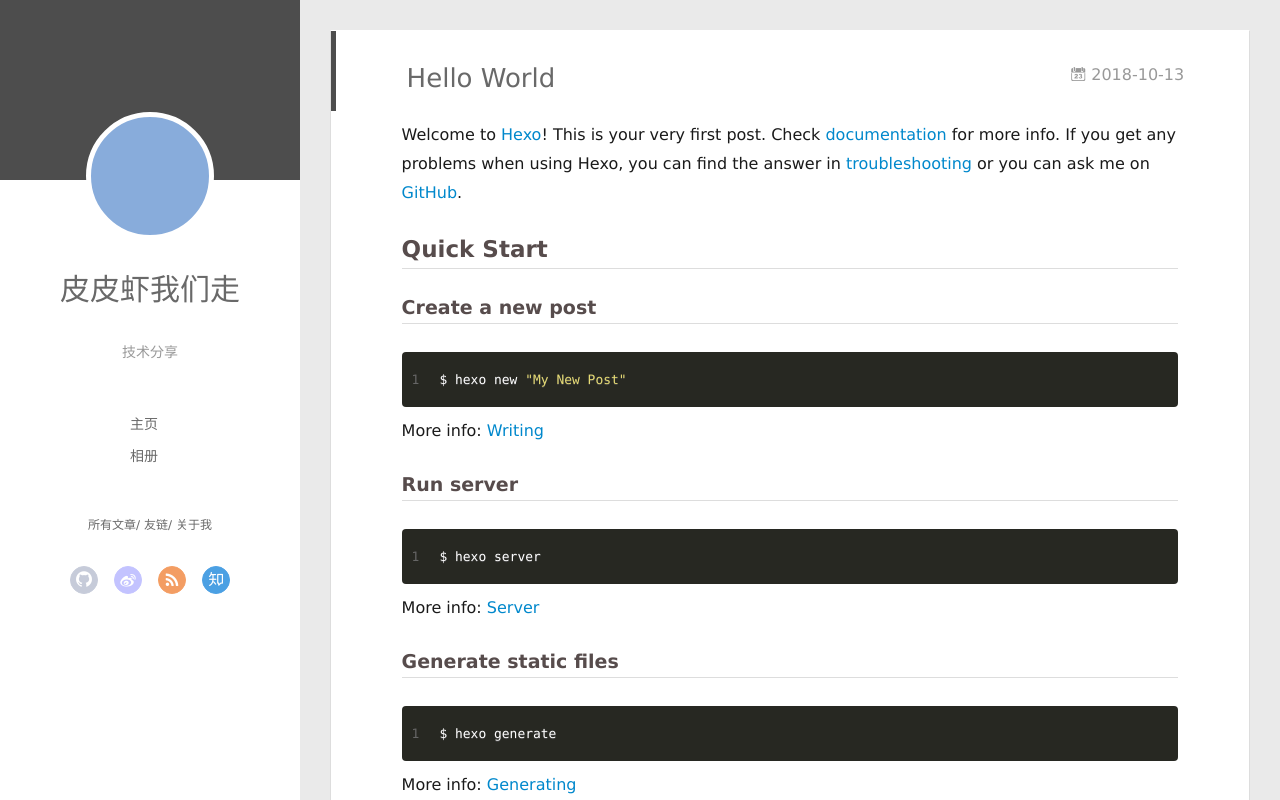
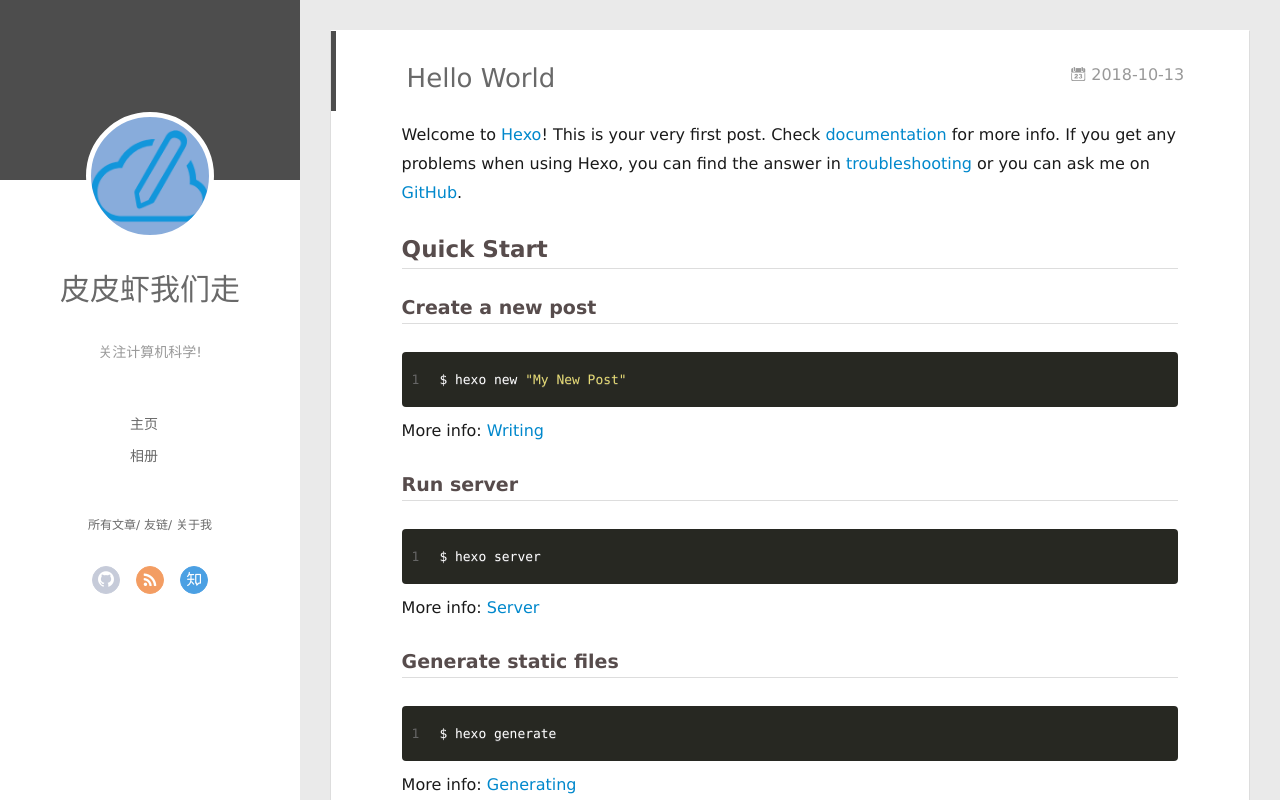
Before and after one commit to viidiot/viidiot.github.io, a plain HTML site: page 2018/10/13/hello-world/index.html in a window 1280 px wide. Drawn offline with Linux system fonts and the light colour scheme.

Commit message:
Site updated: 2018-10-13 14:28:16

```diff
--- a/2018/10/13/hello-world/index.html
+++ b/2018/10/13/hello-world/index.html
@@ -47,13 +47,13 @@
 <div class="intrude-less">
 	<header id="header" class="inner">
 		<a href="/" class="profilepic">
-			<img src="" class="js-avatar">
+			<img src="/assets/img/logo.png" class="js-avatar">
 		</a>
 		<hgroup>
 		  <h1 class="header-author"><a href="/">皮皮虾我们走</a></h1>
 		</hgroup>
 
-		<p class="header-subtitle">技术分享</p>
+		<p class="header-subtitle">关注计算机科学!</p>
 
 
 		<nav class="header-menu">
@@ -85,8 +85,6 @@
 
 					<a class="github" target="_blank" href="#" title="github"><i class="icon-github"></i></a>
 
-					<a class="weibo" target="_blank" href="#" title="weibo"><i class="icon-weibo"></i></a>
-
 					<a class="rss" target="_blank" href="#" title="rss"><i class="icon-rss"></i></a>
 
 					<a class="zhihu" target="_blank" href="#" title="zhihu"><i class="icon-zhihu"></i></a>
@@ -107,13 +105,13 @@
 	<div class="intrude-less">
 		<header id="header" class="inner">
 			<div class="profilepic">
-				<img src="" class="js-avatar">
+				<img src="/assets/img/logo.png" class="js-avatar">
 			</div>
 			<hgroup>
 			  <h1 class="header-author js-header-author">皮皮虾我们走</h1>
 			</hgroup>
 
-			<p class="header-subtitle"><i class="icon icon-quo-left"></i>技术分享<i class="icon icon-quo-right"></i></p>
+			<p class="header-subtitle"><i class="icon icon-quo-left"></i>关注计算机科学!<i class="icon icon-quo-right"></i></p>
 
 
 
@@ -127,8 +125,6 @@
 				<div class="social">
 
 						<a class="github" target="_blank" href="#" title="github"><i class="icon-github"></i></a>
-
-						<a class="weibo" target="_blank" href="#" title="weibo"><i class="icon-weibo"></i></a>
 
 						<a class="rss" target="_blank" href="#" title="rss"><i class="icon-rss"></i></a>
 
@@ -401,7 +397,7 @@ return o(i(t),arguments.length<2?void 0:u(arguments[1]))}})},function(t,n,r){var
 
     	<section class="tools-section tools-section-me" q-show="aboutme">
 
-  	  		<div class="aboutme-wrap" id="js-aboutme">关注数据科学！&lt;br&gt;&lt;br&gt;弱水三千,只取一瓢饮</div>
+  	  		<div class="aboutme-wrap" id="js-aboutme">程序员&lt;br&gt;&lt;br&gt;曾就职于百度、绿盟科技！</div>
 
     	</section>
 
```
Also changed, not shown: archives/2018/10/index.html (+5 -9 lines), archives/2018/index.html (+5 -9 lines), archives/index.html (+5 -9 lines), index.html (+5 -9 lines), assets/img/logo.png (added).
